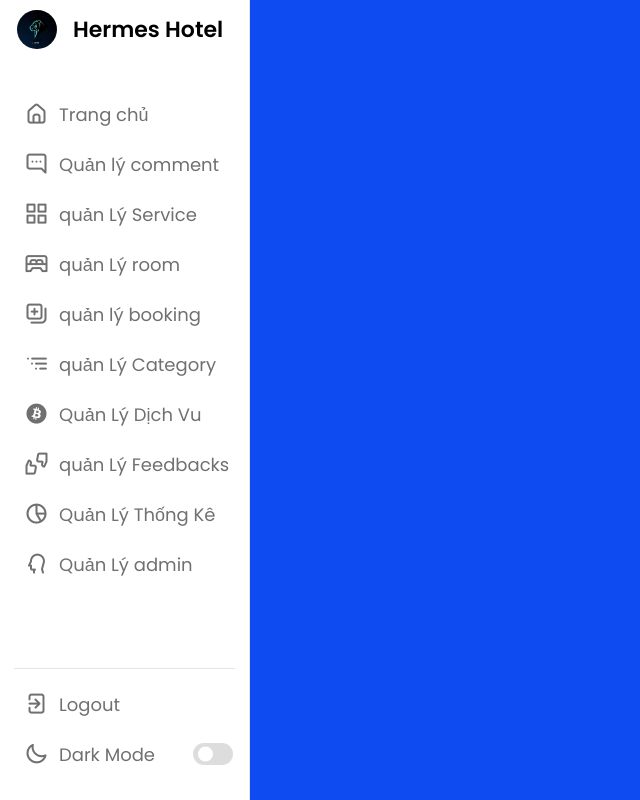
After one commit to ttung23/project1, a PHP site: page /mvc/admin/daodien/admin.html in a window 1280 px wide. The commit adds this page. Shown: the whole page, without its empty margins (0-640 px from the left). Run offline with PHP 8.4, Linux system fonts and the light colour scheme.

Commit message:
add code

```diff
--- /dev/null
+++ b/admin/daodien/admin.html
@@ -0,0 +1,102 @@
+<!DOCTYPE html>
+<html lang="en">
+
+<head>
+    <meta charset="UTF-8">
+    <meta http-equiv="X-UA-Compatible" content="IE=edge">
+    <meta name="viewport" content="width=device-width, initial-scale=1.0">
+    <title>admin-index</title>
+    <link rel="stylesheet" href="style.css">
+    <link rel="stylesheet" href="https://unicons.iconscout.com/release/v4.0.0/css/line.css">
+    <link rel="icon" href="img/logo.jpg">
+
+
+</head>
+
+<body>
+    <nav>
+        <div class="logo-name">
+            <div class="logo-image">
+                <img src="img/logo.jpg" alt="">
+            </div>
+
+            <span class="logo_name">Hermes Hotel</span>
+        </div>
+
+        <div class="menu-items">
+            <ul class="nav-links">
+                <li><a href="#">
+                    <i class="uil uil-estate"></i>
+                    <span class="link-name">Trang chủ</span>
+                </a></li>
+                <li><a href="#">
+                    <i class="uil uil-comment-alt-dots"></i>
+                    <span class="link-name">Quản lý comment</span>
+                </a></li>
+                <li><a href="#">
+                    <i class="uil uil-apps"></i>
+                    <span class="link-name">quản Lý Service</span>
+                </a></li>
+                <li><a href="#">
+                    <i class="uil uil-bed-double"></i>
+                    <span class="link-name">quản Lý room</span>
+                </a></li>
+                <li><a href="#">
+                    <i class="uil uil-book-medical"></i>
+                    <span class="link-name">quản lý booking</span>
+                </a></li>
+                <li><a href="#">
+                    <i class="uil uil-list-ui-alt"></i>
+                    <span class="link-name">quản Lý Category</span>
+                </a></li>
+
+                <li><a href="#">
+                    <i class="uil uil-bitcoin"></i>
+                    <span class="link-name">Quản Lý Dịch Vu</span>
+                </a></li>
+
+                <li><a href="#">
+                    <i class="uil uil-feedback"></i>
+                    <span class="link-name">quản Lý Feedbacks</span>
+                </a></li>
+
+                <li><a href="#">
+                    <i class="uil uil-chart-pie"></i>
+                    <span class="link-name">Quản Lý Thống Kê</span>
+                </a></li>
+
+                <li><a href="#">
+                    <i class="uil uil-head-side"></i>
+                    <span class="link-name">Quản Lý admin</span>
+                </a></li>
+
+            </ul>
+
+            <ul class="logout-mode">
+                <li><a href="#">
+                    <i class="uil uil-signout"></i>
+                    <span class="link-name">Logout</span>
+                </a></li>
+
+                <li class="mode">
+                    <a href="#">
+                        <i class="uil uil-moon"></i>
+                    <span class="link-name">Dark Mode</span>
+                </a>
+
+                <div class="mode-toggle">
+                  <span class="switch"></span>
+                </div>
+            </li>
+            </ul>
+        </div>
+    </nav>
+
+    <section class="">
+
+    </section>
+
+    <script src="script.js"></script>
+</body>
+
+</html>
--- /dev/null
+++ b/admin/daodien/script.js
@@ -0,0 +1,16 @@
+const body = document.querySelector("body"),
+      modeToggle = body.querySelector(".mode-toggle");
+
+      let getMode = localStorage.getItem("mode");
+if(getMode && getMode ==="dark"){
+    body.classList.toggle("dark");
+}
+
+modeToggle.addEventListener("click", () =>{
+    body.classList.toggle("dark");
+    if(body.classList.contains("dark")){
+        localStorage.setItem("mode", "dark");
+    }else{
+        localStorage.setItem("mode", "light");
+    }
+});
--- /dev/null
+++ b/admin/daodien/style.css
@@ -0,0 +1,204 @@
+/* ===== Google Font Import - Poppins ===== */
+@import url('https://fonts.googleapis.com/css2?family=Poppins:wght@200;300;400;500;600&display=swap');
+*{
+    margin: 0;
+    padding: 0;
+    box-sizing: border-box;
+    font-family: 'Poppins', sans-serif;
+}
+
+:root{
+    /* ===== Colors ===== */
+    --primary-color: #0E4BF1;
+    --panel-color: #FFF;
+    --text-color: #000;
+    --black-light-color: #707070;
+    --border-color: #e6e5e5;
+    --toggle-color: #DDD;
+    --box1-color: #4DA3FF;
+    --box2-color: #FFE6AC;
+    --box3-color: #E7D1FC;
+    --title-icon-color: #fff;
+
+    /* ====== Transition ====== */
+    --tran-05: all 0.5s ease;
+    --tran-03: all 0.3s ease;
+    --tran-03: all 0.2s ease;
+}
+
+body{
+    min-height: 100vh;
+    background-color: var(--primary-color);
+}
+body.dark{
+    --primary-color: #3A3B3C;
+    --panel-color: #242526;
+    --text-color: #CCC;
+    --black-light-color: #CCC;
+    --border-color: #4D4C4C;
+    --toggle-color: #FFF;
+    --box1-color: #3A3B3C;
+    --box2-color: #3A3B3C;
+    --box3-color: #3A3B3C;
+    --title-icon-color: #CCC;
+}
+/* === Custom Scroll Bar CSS === */
+::-webkit-scrollbar {
+    width: 8px;
+}
+::-webkit-scrollbar-track {
+    background: #f1f1f1;
+}
+::-webkit-scrollbar-thumb {
+    background: var(--primary-color);
+    border-radius: 12px;
+    transition: all 0.3s ease;
+}
+
+::-webkit-scrollbar-thumb:hover {
+    background: #0b3cc1;
+}
+
+body.dark::-webkit-scrollbar-thumb:hover,
+body.dark .activity-data::-webkit-scrollbar-thumb:hover{
+    background: #3A3B3C;
+}
+
+nav{
+    position: fixed;
+    top: 0;
+    left: 0;
+    height: 100%;
+    width: 250px;
+    padding: 10px 14px;
+    background-color: var(--panel-color);
+    border-right: 1px solid var(--border-color);
+    transition: var(--tran-05);
+}
+nav.close{
+    width: 73px;
+}
+nav .logo-name{
+    display: flex;
+    align-items: center;
+}
+nav .logo-image{
+    display: flex;
+    justify-content: center;
+    min-width: 45px;
+}
+nav .logo-image img{
+    width: 40px;
+    object-fit: cover;
+    border-radius: 50%;
+}
+
+nav .logo-name .logo_name{
+    font-size: 22px;
+    font-weight: 600;
+    color: var(--text-color);
+    margin-left: 14px;
+    transition: var(--tran-05);
+}
+nav.close .logo_name{
+    opacity: 0;
+    pointer-events: none;
+}
+nav .menu-items{
+    margin-top: 40px;
+    height: calc(100% - 90px);
+    display: flex;
+    flex-direction: column;
+    justify-content: space-between;
+}
+.menu-items li{
+    list-style: none;
+}
+.menu-items li a{
+    display: flex;
+    align-items: center;
+    height: 50px;
+    text-decoration: none;
+    position: relative;
+}
+.nav-links li a:hover:before{
+    content: "";
+    position: absolute;
+    left: -7px;
+    height: 5px;
+    width: 5px;
+    border-radius: 50%;
+    background-color: var(--primary-color);
+}
+body.dark li a:hover:before{
+    background-color: var(--text-color);
+}
+.menu-items li a i{
+    font-size: 24px;
+    min-width: 45px;
+    height: 100%;
+    display: flex;
+    align-items: center;
+    justify-content: center;
+    color: var(--black-light-color);
+}
+.menu-items li a .link-name{
+    font-size: 18px;
+    font-weight: 400;
+    color: var(--black-light-color);
+    transition: var(--tran-05);
+}
+nav.close li a .link-name{
+    opacity: 0;
+    pointer-events: none;
+}
+.nav-links li a:hover i,
+.nav-links li a:hover .link-name{
+    color: var(--primary-color);
+}
+body.dark .nav-links li a:hover i,
+body.dark .nav-links li a:hover .link-name{
+    color: var(--text-color);
+}
+.menu-items .logout-mode{
+    padding-top: 10px;
+    border-top: 1px solid var(--border-color);
+}
+.menu-items .mode{
+    display: flex;
+    align-items: center;
+    white-space: nowrap;
+}
+.menu-items .mode-toggle{
+    position: absolute;
+    right: 14px;
+    height: 50px;
+    min-width: 45px;
+    display: flex;
+    align-items: center;
+    justify-content: center;
+    cursor: pointer;
+}
+.mode-toggle .switch{
+    position: relative;
+    display: inline-block;
+    height: 22px;
+    width: 40px;
+    border-radius: 25px;
+    background-color: var(--toggle-color);
+}
+.switch:before{
+    content: "";
+    position: absolute;
+    left: 5px;
+    top: 50%;
+    transform: translateY(-50%);
+    height: 15px;
+    width: 15px;
+    background-color: var(--panel-color);
+    border-radius: 50%;
+    transition: var(--tran-03);
+}
+body.dark .switch:before{
+    left: 20px;
+}
```
Also changed, not shown: admin/daodien/img/logo.jpg (added), index.php (line endings or trailing spaces).
